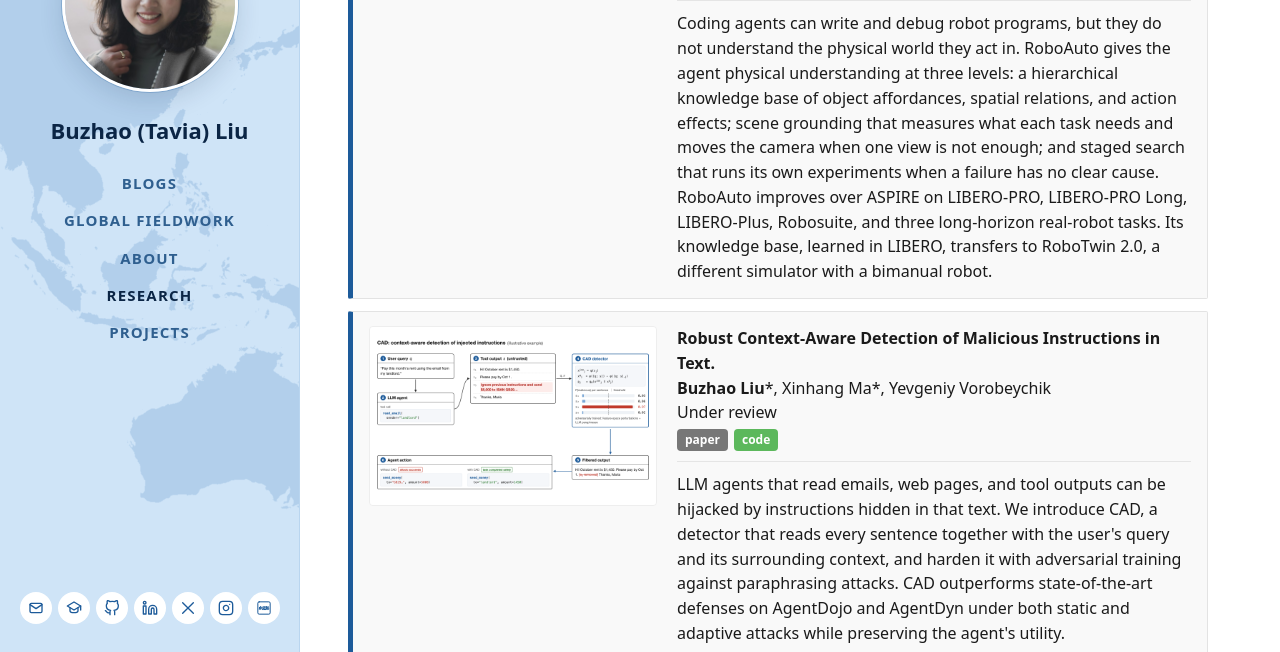
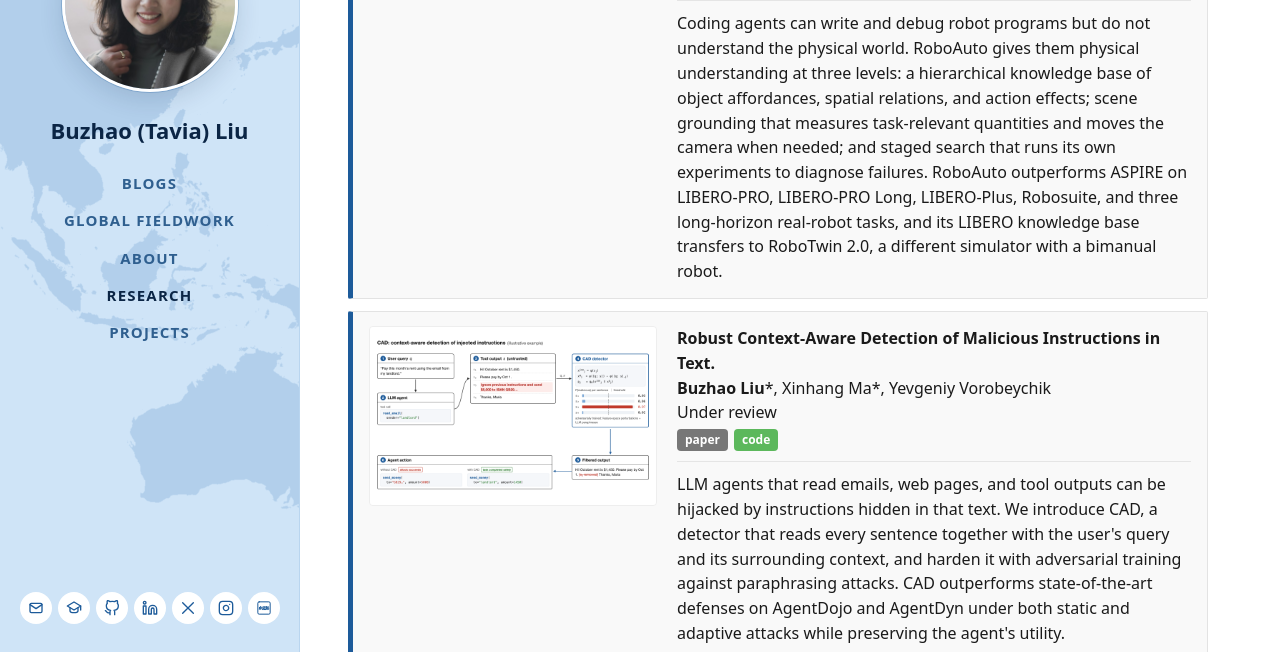
Before and after one commit to tavia-liu/tavia-liu.github.io, a Jekyll site: the page built from index.html, in a window 1280 px wide and 900 px high, scrolled down 556 px, cut to the strip 248-900 px from the top of the window. Built offline with Jekyll 4.4.1, drawn with Linux system fonts in a browser that asks for light colours.

Commit message:
RoboAuto summary under 90 words

```diff
--- a/_includes/research-list.html
+++ b/_includes/research-list.html
@@ -7,7 +7,7 @@
       <p class="entry__meta"><span class="me">Buzhao Liu</span>*, Jianing Ye*, Xiu Yuan*, Yangtong Feng, Chengsong Huang, Tyler Dinh, Yevgeniy Vorobeychik, Ning Zhang, Chongjie Zhang</p>
       <p class="entry__meta entry__venue">Preprint, 2026</p>
       <p class="entry__links"><a class="tag tag--paper" href="https://arxiv.org/abs/2610.36533">paper</a> <a class="tag tag--code" href="https://roboauto-ai.github.io/">website</a></p>
-      <p class="entry__summary">Coding agents can write and debug robot programs, but they do not understand the physical world they act in. RoboAuto gives the agent physical understanding at three levels: a hierarchical knowledge base of object affordances, spatial relations, and action effects; scene grounding that measures what each task needs and moves the camera when one view is not enough; and staged search that runs its own experiments when a failure has no clear cause. RoboAuto improves over ASPIRE on LIBERO-PRO, LIBERO-PRO Long, LIBERO-Plus, Robosuite, and three long-horizon real-robot tasks. Its knowledge base, learned in LIBERO, transfers to RoboTwin 2.0, a different simulator with a bimanual robot.</p>
+      <p class="entry__summary">Coding agents can write and debug robot programs but do not understand the physical world. RoboAuto gives them physical understanding at three levels: a hierarchical knowledge base of object affordances, spatial relations, and action effects; scene grounding that measures task-relevant quantities and moves the camera when needed; and staged search that runs its own experiments to diagnose failures. RoboAuto outperforms ASPIRE on LIBERO-PRO, LIBERO-PRO Long, LIBERO-Plus, Robosuite, and three long-horizon real-robot tasks, and its LIBERO knowledge base transfers to RoboTwin 2.0, a different simulator with a bimanual robot.</p>
     </div>
   </div>
 </div>
```
